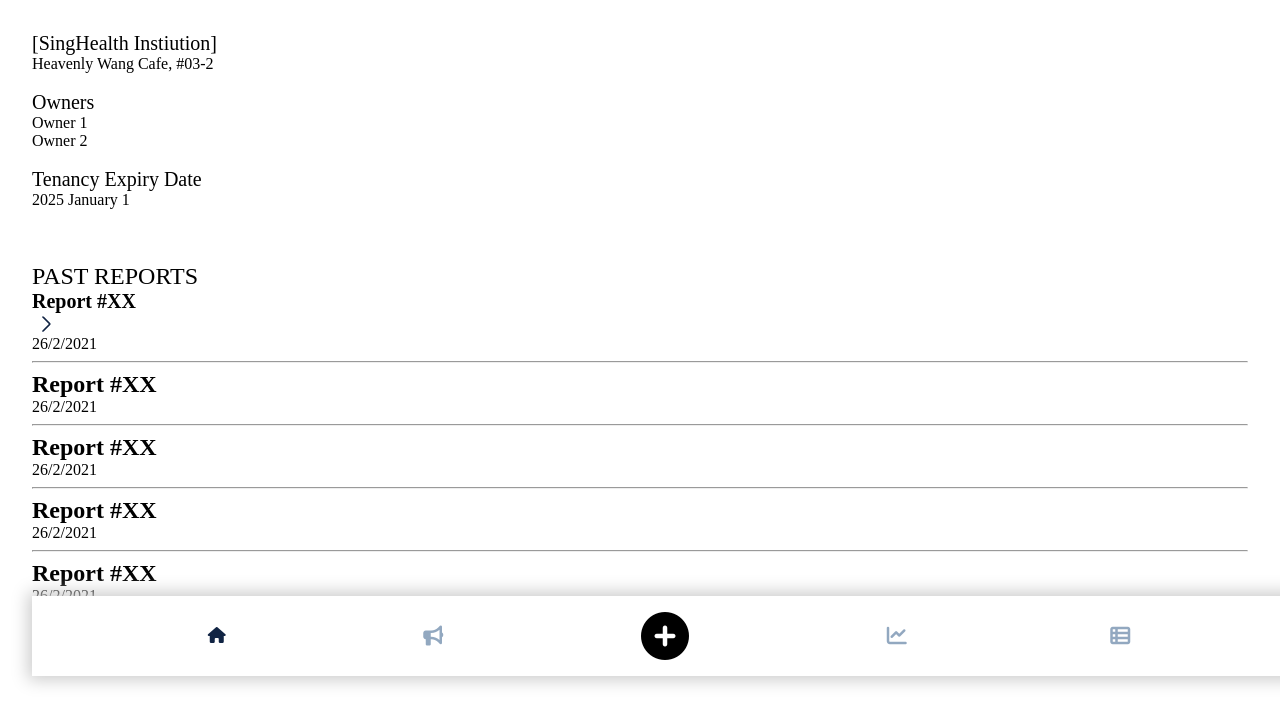
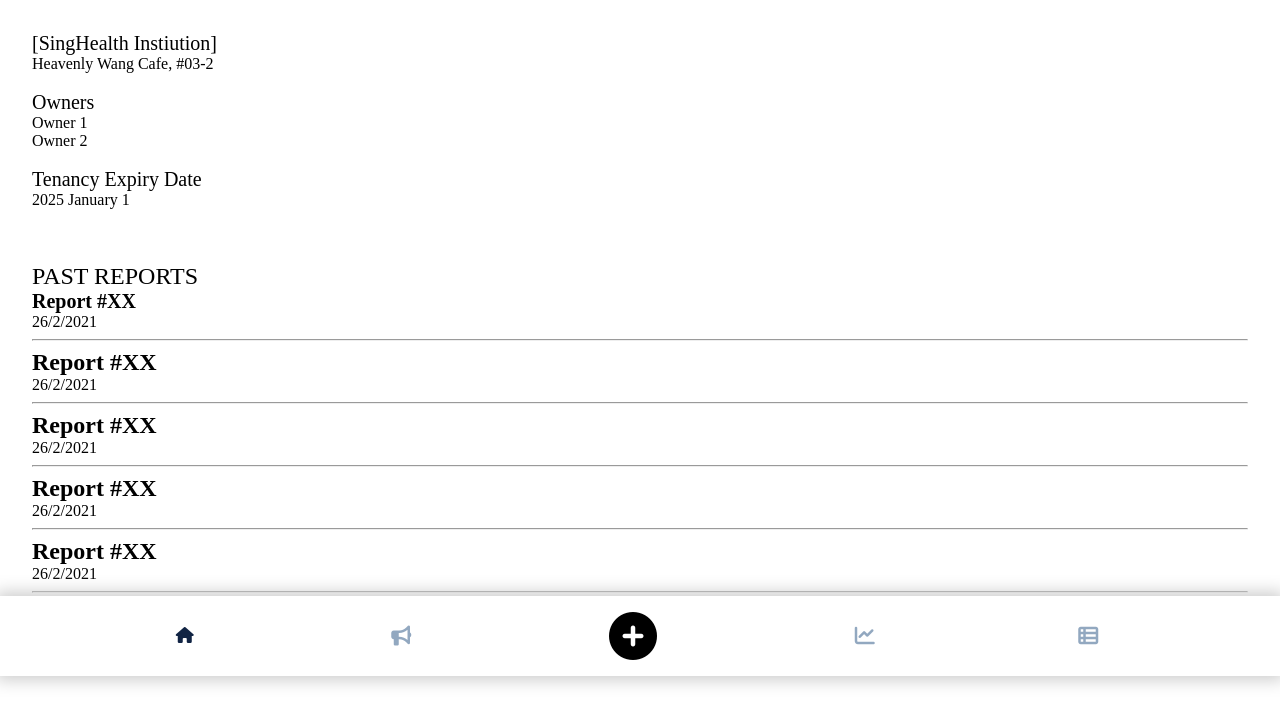
Before and after one commit to claudiachin/T5_50.003_SingHealth, a website: page info.html in a window 1280 px wide. Shown: the part 124-848 px from the top of the page. Drawn offline with Linux system fonts and the light colour scheme.

Commit message:
Update info.html

```diff
--- a/info.html
+++ b/info.html
@@ -36,7 +36,7 @@ Same with the search button, input-type to find a way to retrieve the relevant l
             <h2>PAST REPORTS</h2>
 
             <div>
-                <h3 id="report001"><b>Report #XX</b><div class="fancyArrow"></div></h3>
+                <h3 id="report001"><b>Report #XX</b></div></h3>
                 <p>26/2/2021<br></p>
             </div>
             <hr>
```
